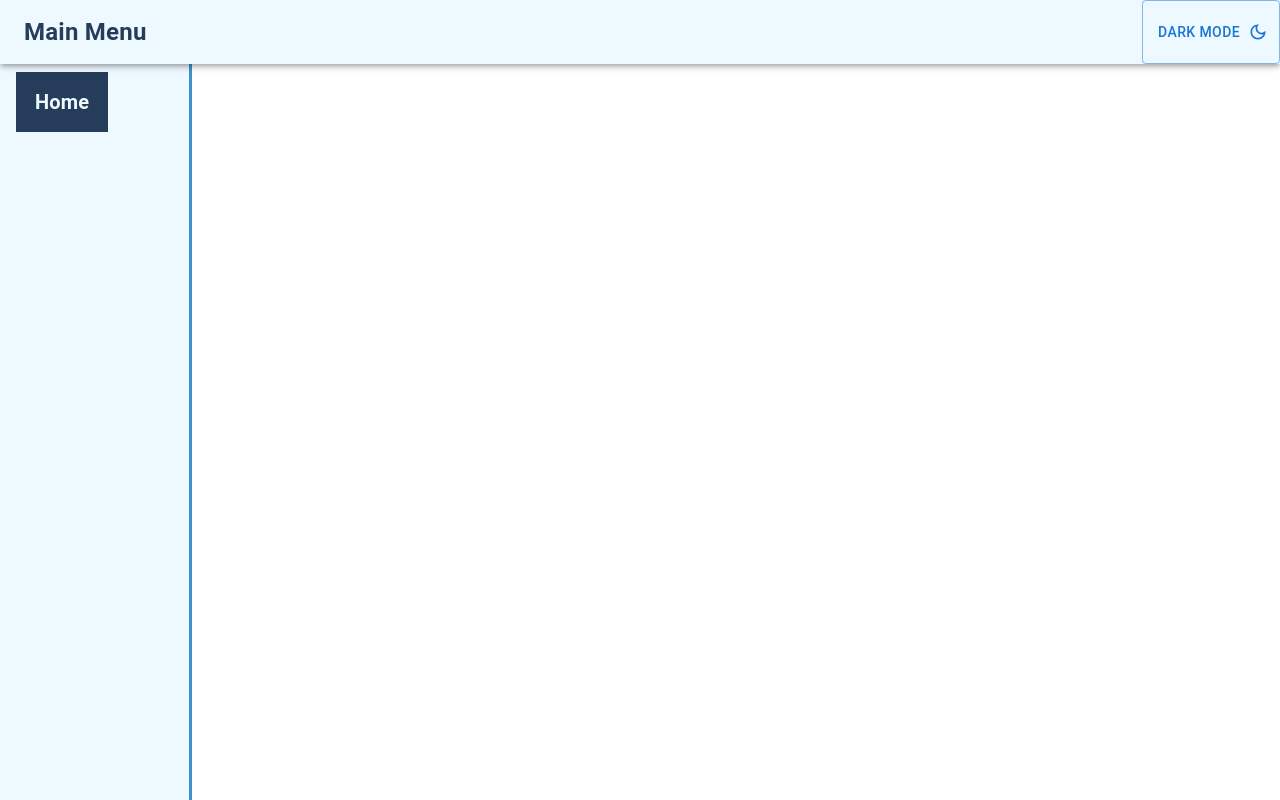
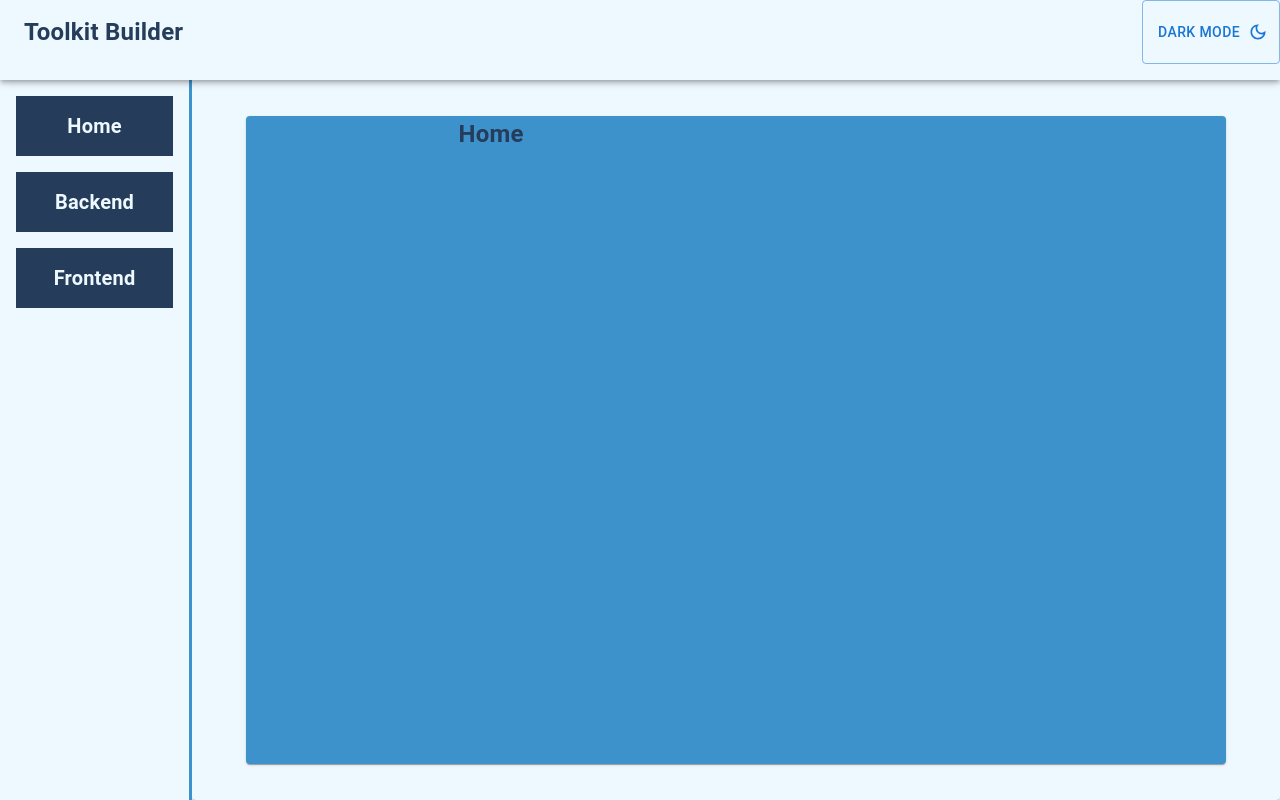
Before and after one commit to enfuse/react-state-reducer-demo, a React (Create React App) app: page /home in a window 1280 px wide. Built offline with nearby package versions, Linux system fonts and the light colour scheme.

Commit message:
layout overhaul

```diff
--- a/src/App.js
+++ b/src/App.js
@@ -1,10 +1,12 @@
 import {BrowserRouter, Navigate, Route, Routes} from "react-router-dom";
 import {createContext, useState} from "react";
+import BackendQuestionnaire from "./pages/BackendQuestionnaire";
+import FrontendQuestionnaire from "./pages/FrontendQuestionnaire";
 import Home from "./pages/Home";
 
 export const AppContext = createContext({
     isDarkThemeActive: false,
-    setIsDarkThemeActive: (newState) => {},
+    setIsDarkThemeActive: ({}) => {},
     darkTheme: {},
     lightTheme: {}
 })
@@ -30,6 +32,8 @@ const App = () => {
             <BrowserRouter>
                 <Routes>
                     <Route path={"/"} element={<Navigate to={"/home"}/>}/>
+                    <Route path={"/backend"} element={<BackendQuestionnaire/>}/>
+                    <Route path={"/frontend"} element={<FrontendQuestionnaire/>}/>
                     <Route path={"/home"} element={<Home/>}/>
                 </Routes>
             </BrowserRouter>
--- a/src/components/AppLayout.js
+++ b/src/components/AppLayout.js
@@ -1,26 +1,51 @@
 import {useContext} from "react";
 import DarkModeOutlinedIcon from '@mui/icons-material/DarkModeOutlined';
-import {AppBar, Box, Button, CssBaseline, Drawer, Toolbar, Typography} from "@mui/material";
+import {AppBar, Box, Button, Drawer, Paper, Toolbar, Typography} from "@mui/material";
 
 import {AppContext} from "../App";
 import NavigationList from "./NavigationList";
 
-const AppLayout = () => {
+const AppLayout = ({children}) => {
     let appContext = useContext(AppContext)
     let appTheme = appContext.isDarkThemeActive ? appContext.darkTheme : appContext.lightTheme
 
     return (
-        <Box sx={{display: 'flex'}}>
-            <CssBaseline/>
-            <AppBar position='fixed' sx={{
+        <>
+            <Box sx={{display: 'flex', height: '100vh', width: '100vw'}}>
+                <Paper sx={{
+                    alignItems: 'center',
                     backgroundColor: appTheme.primary,
-                height: '8vh',
+                    bottom: '0px',
+                    color: appTheme.primary,
+                    display: 'flex',
+                    flexDirection: 'row',
+                    height: '90%',
+                    justifyContent: 'center',
+                    position: 'fixed',
+                    right: '0px',
+                    width: '85%'
+                }}>
+                    <div style={{
+                        display: 'flex',
+                        flexDirection: 'row',
+                        height: '90%',
+                        width: '90%'
+                    }}>
+                        {children}
+                    </div>
+                </Paper>
+                <AppBar sx={{
+                    backgroundColor: appTheme.primary,
+                    height: '10%',
+                    minHeight: '50px',
+                    minWidth: '100px',
+                    width: '100%',
                     zIndex: (theme) => theme.zIndex.drawer + 1
                 }}>
                     <div style={{display: 'flex', flexDirection: 'row', justifyContent: 'space-between'}}>
                         <Toolbar>
                             <Typography color={appTheme.secondary} fontSize='24px' fontWeight='bold'>
-                            Main Menu
+                                Toolkit Builder
                             </Typography>
                         </Toolbar>
                         <Button
@@ -28,35 +53,51 @@ const AppLayout = () => {
                             onClick={() => {
                                 appContext.setIsDarkThemeActive(!appContext.isDarkThemeActive)
                             }}
+                            size='medium'
                             variant='outlined'
-                    >{appContext.isDarkThemeActive ? 'Light Mode' : 'Dark Mode'}</Button>
+                        >
+                            {appContext.isDarkThemeActive ? 'Light Mode' : 'Dark Mode'}
+                        </Button>
                     </div>
                 </AppBar>
-            <Drawer anchor='left' variant='permanent' sx={{
-                [`& .MuiDrawer-paper`]: {
+                <Box sx={{
+                    left: '0px',
+                    height: '100%',
+                    minHeight: '150px',
+                    minWidth: '75px',
+                    position: 'fixed',
+                    top: '0px',
+                    width: '15%'
+                }}>
+                    <Box sx={{height: '10%', minHeight: '15px'}}/>
+                    <Drawer
+                        anchor='left'
+                        variant='permanent'
+                        PaperProps={{
+                            style: {
                                 backgroundColor: appTheme.primary,
                                 borderRight: 'solid',
                                 borderRightColor: appTheme.tertiary,
-                    boxSizing: 'border-box',
-                    width: '15vw'
+                                bottom: '0px',
+                                left: '0px',
+                                overflowX: 'unset',
+                                overflowY: 'unset',
+                                position: 'sticky'
                             }
-            }}>
-                <Toolbar/>
-                <Box sx={{
-                    alignItems: 'left',
-                    display: 'flex',
-                    direction: 'row',
-                    height: '92vh',
-                    justifyItems: 'center',
-                    overflow: 'auto',
-                    position: 'absolute',
-                    top: '7vh',
-                    width: '13vw'
-                }}>
+                        }}
+                        sx={{
+                            height: '90%',
+                            minHeight: '142px',
+                            minWidth: '75px',
+                            position: 'fixed',
+                            width: '15%'
+                        }}
+                    >
                         <NavigationList/>
-                </Box>
                     </Drawer>
                 </Box>
+            </Box>
+        </>
     )
 }
 
--- a/src/components/NavigationList.js
+++ b/src/components/NavigationList.js
@@ -15,6 +15,22 @@ const NavigationList = () => {
                     }}
                 />
             </ListItem>
+            <ListItem>
+                <NavigationButton
+                    buttonTitle='Backend'
+                    onClick={() => {
+                        navigate('/backend')
+                    }}
+                />
+            </ListItem>
+            <ListItem>
+                <NavigationButton
+                    buttonTitle='Frontend'
+                    onClick={() => {
+                        navigate('/frontend')
+                    }}
+                />
+            </ListItem>
         </List>
     )
 }
--- /dev/null
+++ b/src/pages/BackendQuestionnaire.js
@@ -0,0 +1,8 @@
+const BackendQuestionnaire = () => {
+    return (
+        <>
+        </>
+    )
+}
+
+export default BackendQuestionnaire
--- /dev/null
+++ b/src/pages/FrontendQuestionnaire.js
@@ -0,0 +1,9 @@
+import {useReducer} from "react";
+import {frontendStateReducer} from "./FrontendQuestionnaireState";
+
+const FrontendQuestionnaire = () => {
+    const [frontendState, frontendDispatch] = useReducer(frontendStateReducer, {}, undefined);
+    return (<></>)
+}
+
+export default FrontendQuestionnaire
--- /dev/null
+++ b/src/pages/FrontendQuestionnaireState.js
@@ -0,0 +1,7 @@
+const frontendStateReducer = (state, action) => {
+    return {...state}
+}
+
+export {
+    frontendStateReducer
+}
--- a/src/pages/Home.js
+++ b/src/pages/Home.js
@@ -1,7 +1,7 @@
 import {useContext} from "react";
+import {Card, Typography} from "@mui/material";
 import {AppContext} from "../App";
 import AppLayout from "../components/AppLayout";
-import {Paper} from "@mui/material";
 
 const Home = () => {
     let appContext = useContext(AppContext)
@@ -9,16 +9,27 @@ const Home = () => {
 
     return (
         <>
-            <AppLayout/>
-            <Paper style={{
-                backgroundColor: appTheme.primary,
-                outlineColor: appTheme.secondary,
-                outlineWidth: '1px'
-            }}>
-                <div>
-                    Home
-                </div>
-            </Paper>
+            <AppLayout>
+                <Card elevation={1} sx={{
+                    backgroundColor: appTheme.tertiary,
+                    color: appTheme.tertiary,
+                    height: '100%',
+                    outlineColor: appTheme.secondary,
+                    outlineWidth: '1px',
+                    width: '100%'
+                }}>
+                    <div style={{
+                        display: 'flex',
+                        height: '20%',
+                        justifyContent: 'center',
+                        width: '50%'
+                    }}>
+                        <Typography color={appTheme.secondary} fontSize='24px' fontWeight='bold'>
+                            Home
+                        </Typography>
+                    </div>
+                </Card>
+            </AppLayout>
         </>
     )
 }
```
Lines whose indentation alone changed are shown as unchanged.
